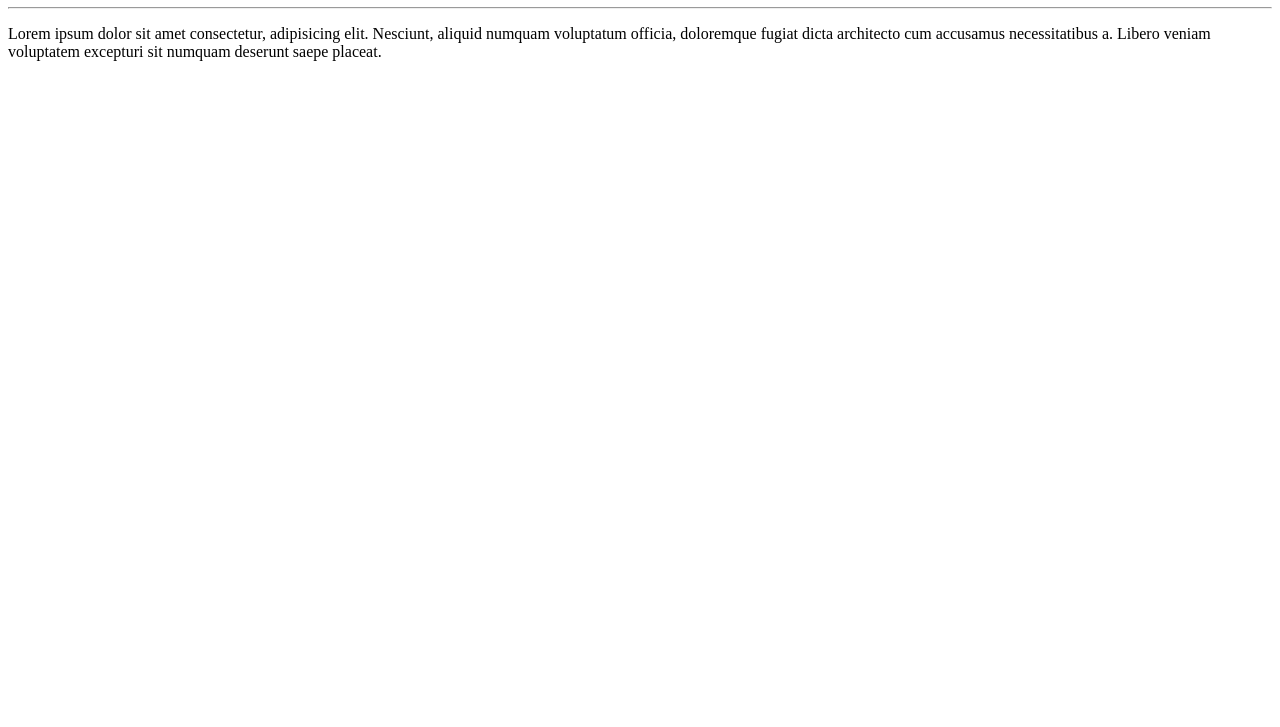
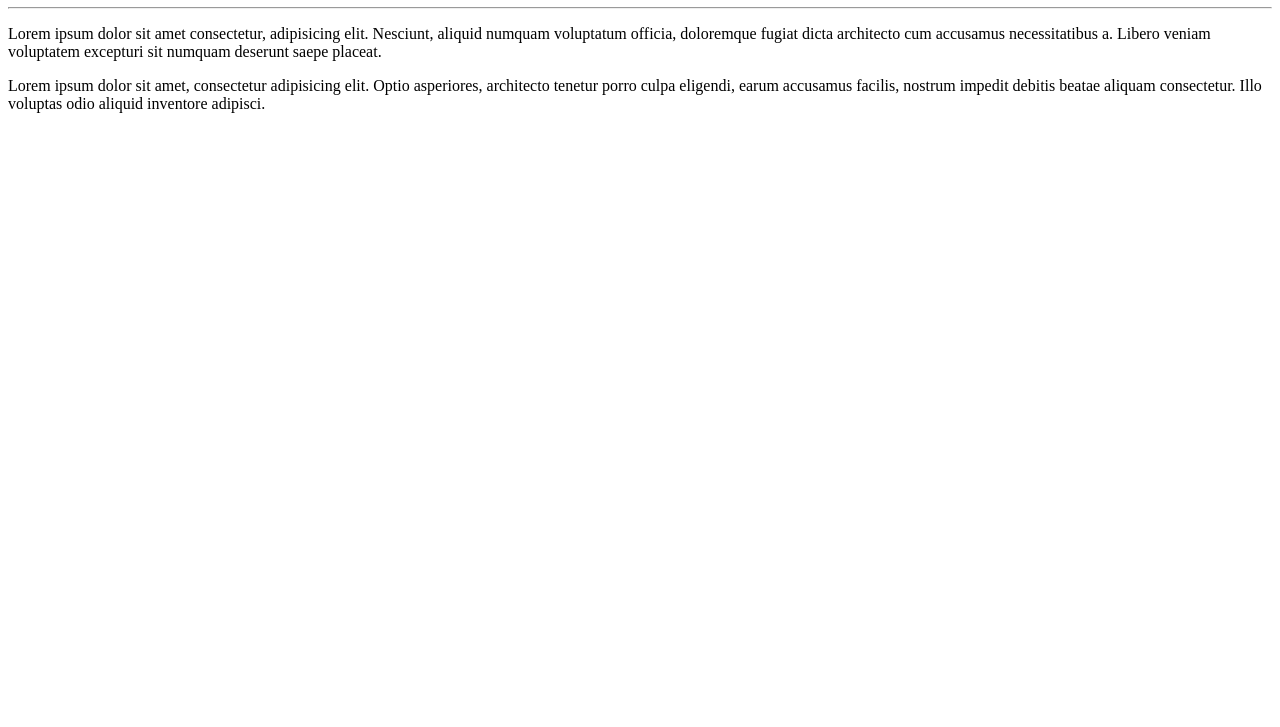
Before and after one commit to dgeovanaa/Ola-Mundo, a plain HTML site: page site exemplo/index.html in a window 1280 px wide. Shown: the part 73-800 px from the top of the page. Drawn offline with Linux system fonts and the light colour scheme.

Commit message:
Update index.html
adicionei um paragrafo

```diff
--- a/site exemplo/index.html
+++ b/site exemplo/index.html
@@ -9,5 +9,6 @@
     <h1>olá, mundo!</h1>
     <hr>
     <p>Lorem ipsum dolor sit amet consectetur, adipisicing elit. Nesciunt, aliquid numquam voluptatum officia, doloremque fugiat dicta architecto cum accusamus necessitatibus a. Libero veniam voluptatem excepturi sit numquam deserunt saepe placeat.</p>
+    <p>Lorem ipsum dolor sit amet, consectetur adipisicing elit. Optio asperiores, architecto tenetur porro culpa eligendi, earum accusamus facilis, nostrum impedit debitis beatae aliquam consectetur. Illo voluptas odio aliquid inventore adipisci.</p>
 </body>
 </html>
```
